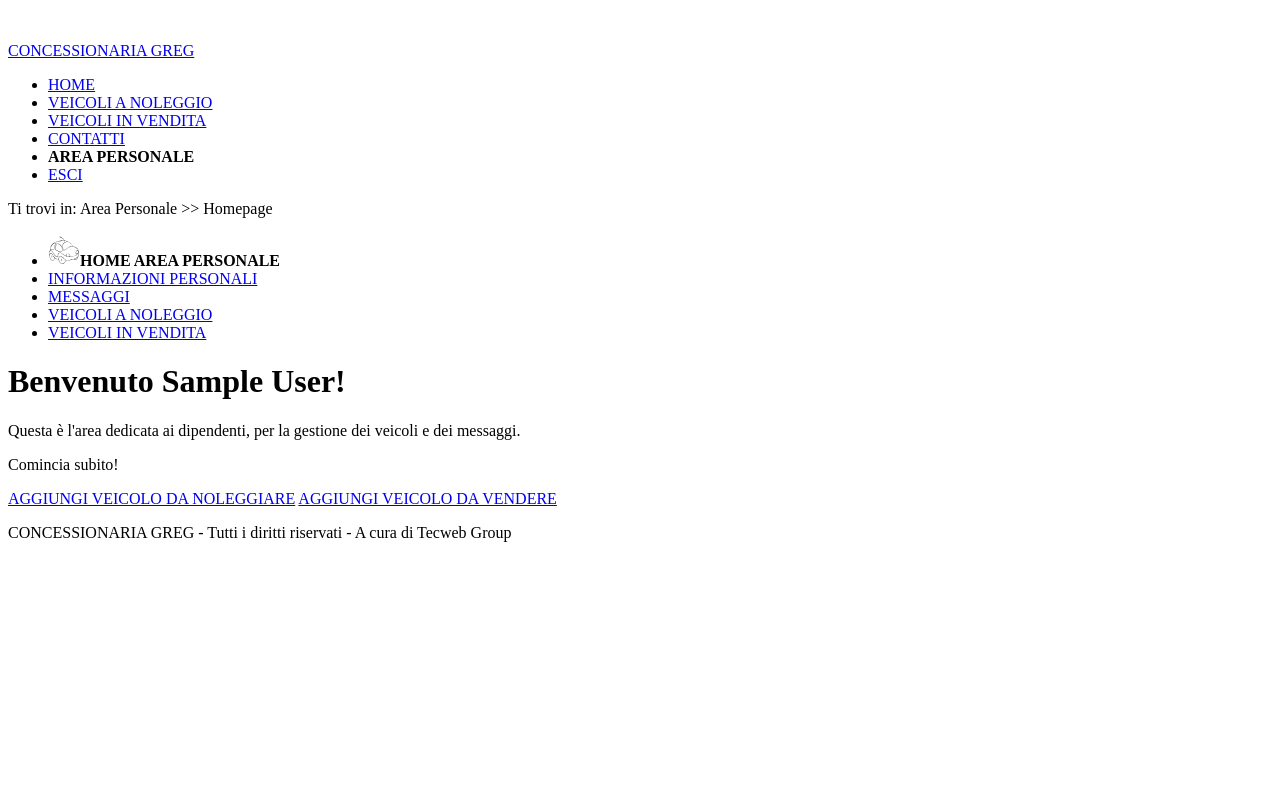
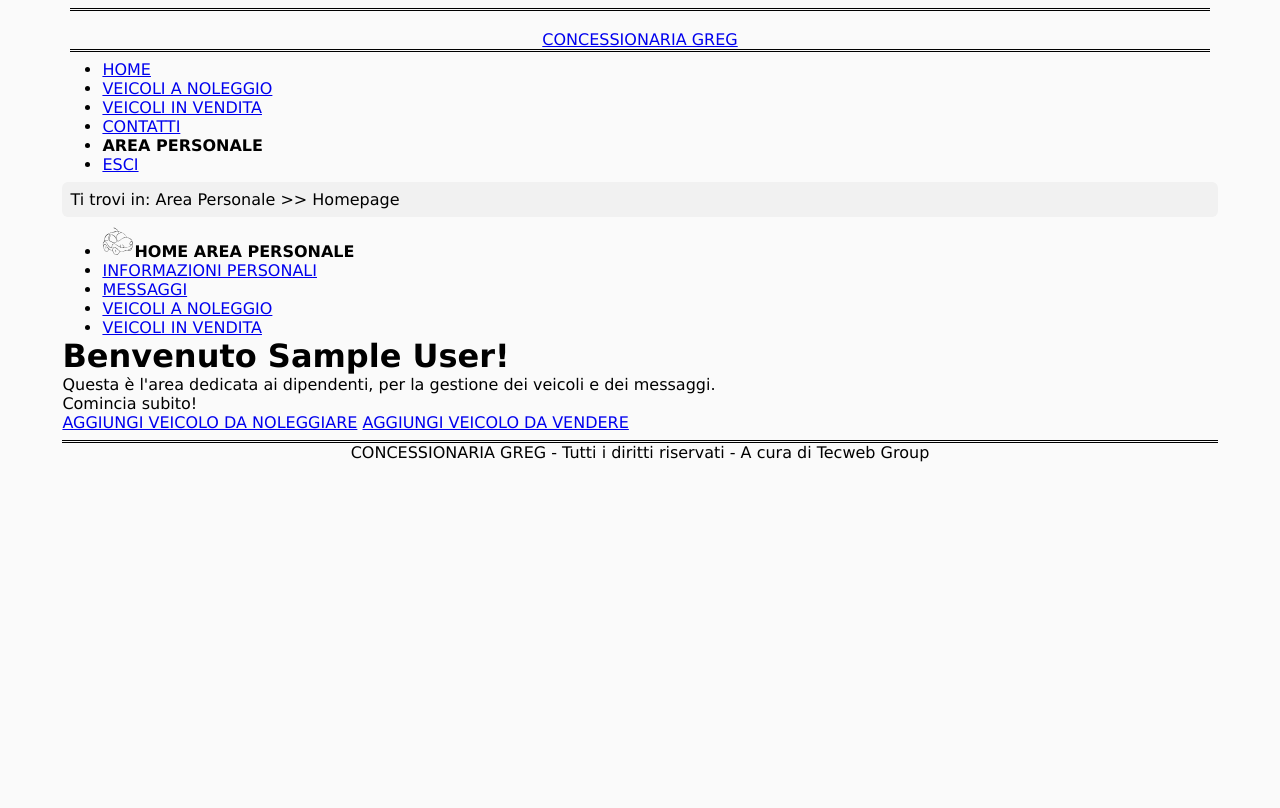
Before and after one commit to TheJack95/progettoTecnologieWeb2019-2020_v2, a PHP site: page /homeAmministratore.php in a window 1280 px wide. Before the commit the page ends 542 px from the top, so only its background shows below. Run offline with PHP 8.4, Linux system fonts and the light colour scheme; the visitor is signed in with stand-in values (Sample User, id 1).

Commit message:
aggiunto css

```diff
--- /dev/null
+++ b/CSS/cssGenerale.css
@@ -0,0 +1,82 @@
+* {
+    margin: auto;
+}
+
+html, body {
+    font-family: Verdana, Arial, Helvetica, sans-serif;
+    font-size: 100%;
+    max-width: 95%;
+    margin: auto;
+    padding: 0;
+    height: 100%;
+}
+
+body {
+    background-color: #FAFAFA;
+}
+
+.messaggio {
+    text-align: center;
+    padding: 0.5em;
+    font-size: 1.1em;
+}
+
+.errorMessage {
+    text-align: center;
+    padding-top: 5%;
+    font-size: 1.1em;
+    background: #C13636;
+    width: 100%;
+    color: #FFFFFF;
+    padding: 0.3em 0em 0.3em 0em;
+    margin-top: 0.1em;
+    border-radius: 6px 6px 6px 6px;
+    -moz-border-radius: 6px 6px 6px 6px;
+    -webkit-border-radius: 6px 6px 6px 6px;
+}
+
+.successMessage {
+    text-align: center;
+    padding-top: 5%;
+    font-size: 1.1em;
+    background: #4CAF50;
+    width: 100%;
+    color: #FFFFFF;
+    padding: 0.3em 0em 0.3em 0em;
+    margin-top: 0.1em;
+    border-radius: 6px 6px 6px 6px;
+    -moz-border-radius: 6px 6px 6px 6px;
+    -webkit-border-radius: 6px 6px 6px 6px;
+}
+
+/* BREADCRUMBS */
+#breadcrumb {
+    background: #F1F1F1;
+    padding: 0.5em;
+    color: #000000;
+    margin: 0.5em 0 0.5em 0;
+    border-radius: 6px 6px 6px 6px;
+    -moz-border-radius: 6px 6px 6px 6px;
+    -webkit-border-radius: 6px 6px 6px 6px;
+}
+
+/* STILE DELL'HEADER */
+#header {
+    text-align: center;
+    font-size: 100%;
+    max-width: 100%;
+    margin: 0.5em;
+    border-top: 3px double #000000;
+    border-bottom: 3px double #000000;
+    overflow: auto;
+}
+
+/* STILE DEL FOOTER */
+#footer {
+    text-align: center;
+    max-width: 100%;
+    margin: 0.5em 0;
+    border-top: 3px double #000000;
+    overflow: auto;
+    clear: both;
+}
--- a/HTML/homeAmministratore.html
+++ b/HTML/homeAmministratore.html
@@ -8,8 +8,9 @@
 		<meta name="keywords" content="home, area personale, area amministratore" />
 		<meta name="language" content="italian it" />
 		<meta name="author" content="Giulia Fiorese" />
-		<link rel="icon" type="images/png" href="../Images/auto.svg" />
-		<link rel="stylesheet" type="text/css" href="../CSS/cssAreaPersonale.css" />
+        <link rel="icon" type="images/png" href="../Images/auto.svg" />
+        <link rel="stylesheet" type="text/css" href="../CSS/cssAmministratore.css" />
+        <link rel="stylesheet" type="text/css" href="../CSS/cssGenerale.css" />
 		<script type="text/javascript" src=""></script>
     </head>
 
--- a/PHP/funzioniAmministratore.php
+++ b/PHP/funzioniAmministratore.php
@@ -163,14 +163,13 @@
 
     #funzione per l'inserimento nel database di un nuovo veicolo in vendita
         public function insertVeicoloVendita() {
-            $idAuto = $_POST['idAuto'];
             $marca = $_POST['marca'];
             $modello = $_POST['modello'];
             $km = $_POST['km'];
             $cilindrata = $_POST['cilindrata'];
             $prezzoVendita = $_POST['prezzoVendita'];
 
-            $insertVeicoloVendita = "INSERT INTO AutoVendita() VALUES ('$idAuto','$marca','$modello','$km','$cilindrata','$prezzoVendita')";
+            $insertVeicoloVendita = "INSERT INTO AutoVendita() VALUES ('','$marca','$modello','$km','$cilindrata','$prezzoVendita')";
             if($this->connection->query($insertVeicoloVendita) === TRUE){
                 return true;
             } else{
@@ -180,14 +179,15 @@
 
     #funzione per l'inserimento nel database di un nuovo messaggio
         public function insertRisposta() {
+            $mittente = $_POST['mittente'];
             $destinatario = $_POST['destinatario'];
             $oggetto = $_POST['oggetto'];
             $testo = $_POST['testo'];
 
-            $insertRisposta = "INSERT INTO MessaggiRisposta() VALUES ('$destinatario','$oggetto','$testo')";
-            if ($this->connection->query($insertRisposta) === TRUE){
+            $insertRisposta = "INSERT INTO MessaggiRisposta() VALUES ('','$mittente','$destinatario','$oggetto','$testo')";
+            if ($this->connection->query($insertRisposta) === TRUE) {
                 return true;
-            } else{
+            } else {
                 return false;
             }
         }
--- a/PHP/funzioniGenerali.php
+++ b/PHP/funzioniGenerali.php
@@ -19,7 +19,7 @@
             $breadcrumb_form .=     "</p>"."\n"
                                .'</div>'."\n";
 
-            $breadcrumb_form .= "<noscript>"."\n"
+            $breadcrumb_form .= "<noscript class=\"messaggio\">"."\n"
                                 ."    <h2>"."\n"
                                 ."        Il tuo browser non supporta JavaScript oppure &egrave; stato disabilitato. Alcune funzionalit&agrave; potrebbero non funzionare correttamente."."\n"
                                 ."    </h2>"."\n"
```
Also changed, not shown: PAGES/messaggiAmministratore.php (+9 -9 lines), PAGES/nuovoMessaggioAmministratore.php (+7 -3 lines), PHP/salvaNuovoMessaggioAmm.php (+17 -0 lines), CSS/cssAmministratore.css (renamed from CSS/cssAreaPersonale.css), 1 other file.
